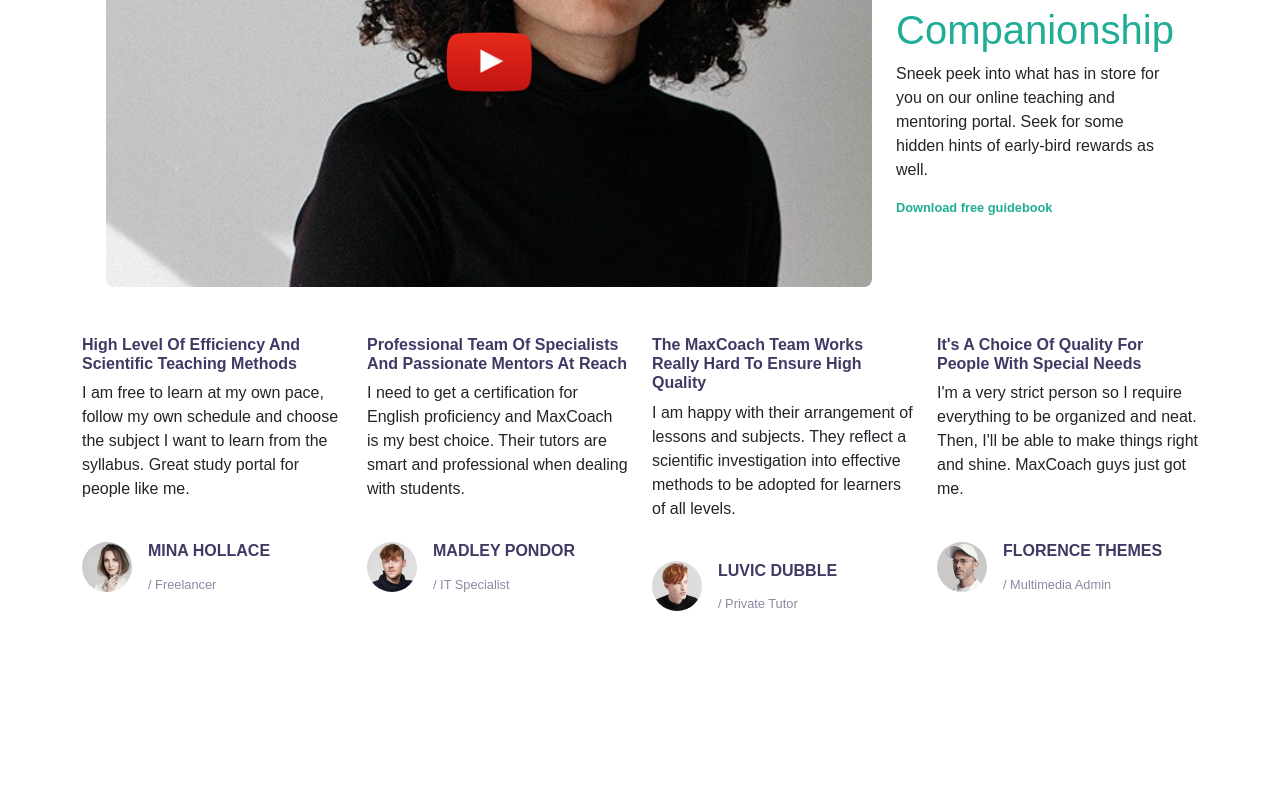
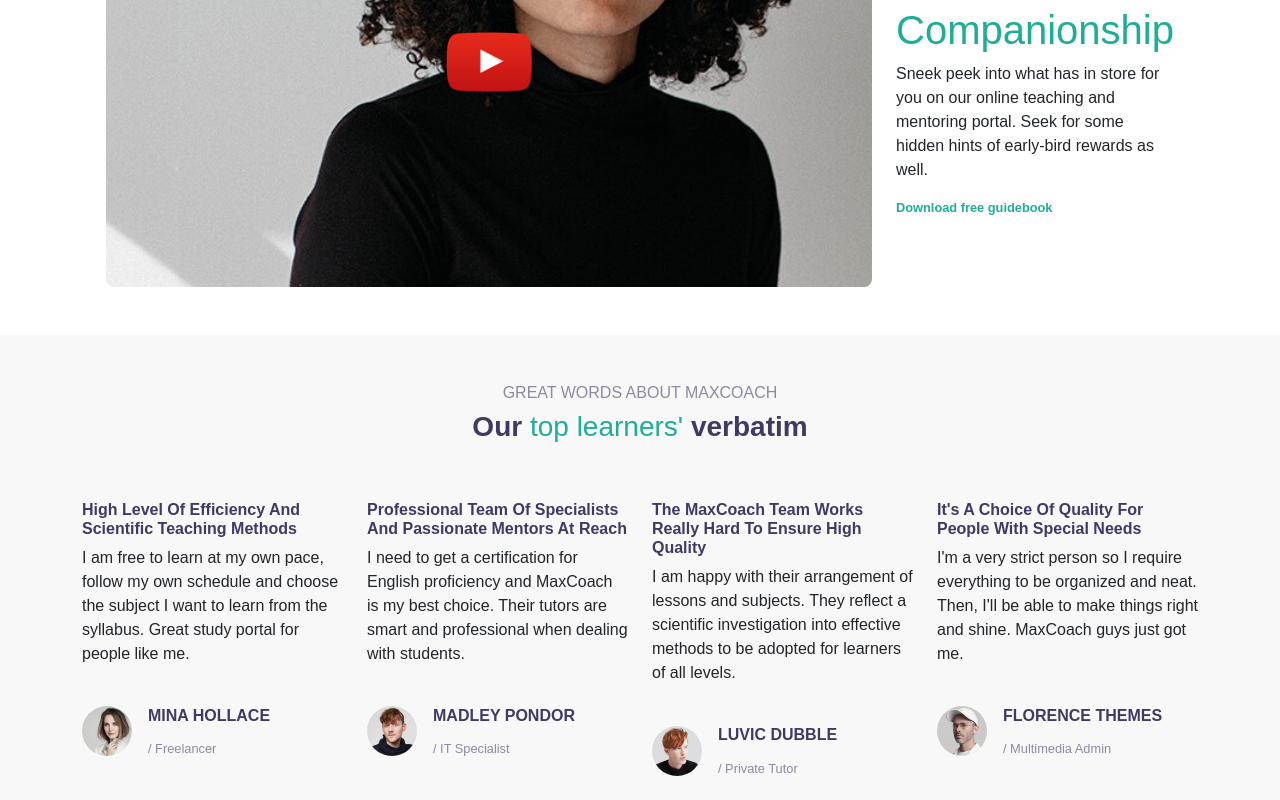
Before and after one commit to marcocareddu/proj-html-vuejs, a Vue app: page / in a window 1280 px wide. Shown: the part 2606-3406 px from the top of the page. Before the commit the page ends 3241 px from the top, so only its background shows below. Built offline with nearby package versions, Linux system fonts and the light colour scheme.

Commit message:
VUE CarouselSection - Added titles and style

```diff
--- a/src/components/carousel/CarouselSection.vue
+++ b/src/components/carousel/CarouselSection.vue
@@ -17,11 +17,37 @@
 </script>
 
 <template>
-    <div class="container">
-        <div class="row">
-            <CarouselCard v-for="card in carouselData" :key="card.name" :carouselData="card" />
+    <div class="carousel-section">
+        <div class="container">
+            <div class="title text-center py-5">
+                <h6>GREAT WORDS ABOUT MAXCOACH</h6>
+                <h3 class="fw-bolder">Our <span>top learners'</span> verbatim</h3>
+            </div>
+            <div class="row">
+                <CarouselCard v-for="card in carouselData" :key="card.name" :carouselData="card" />
+            </div>
         </div>
     </div>
 </template>
 
-<style></style>
+<style lang="scss" scoped>
+@use '../../assets/scss/partials/_vars.scss' as *;
+
+.carousel-section {
+    background: $topsBgColor;
+}
+
+
+h6 {
+    color: $customLilla;
+}
+
+span {
+    color: $secondaryColor;
+    font-weight: 500;
+}
+
+.title {
+    color: $tertiaryColor;
+}
+</style>
```
